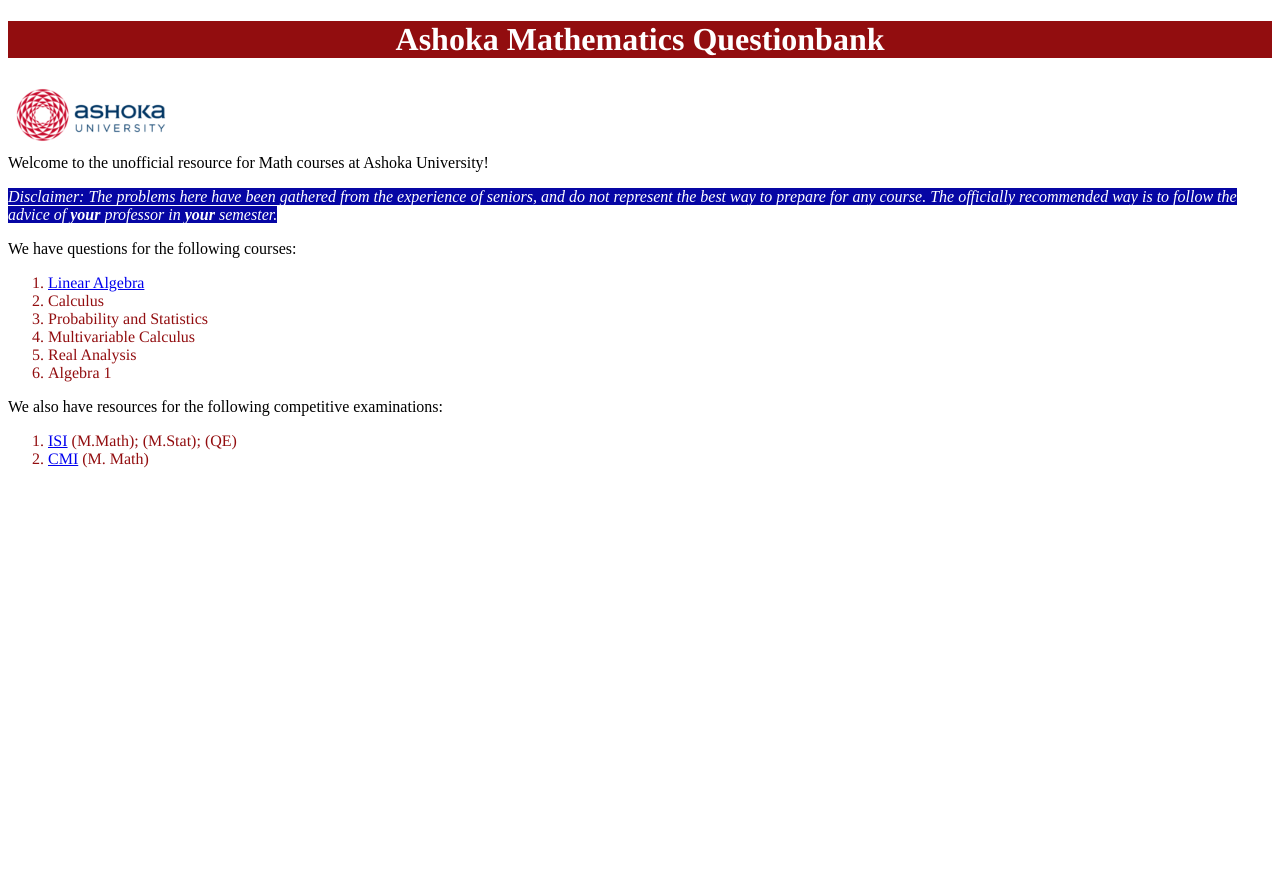
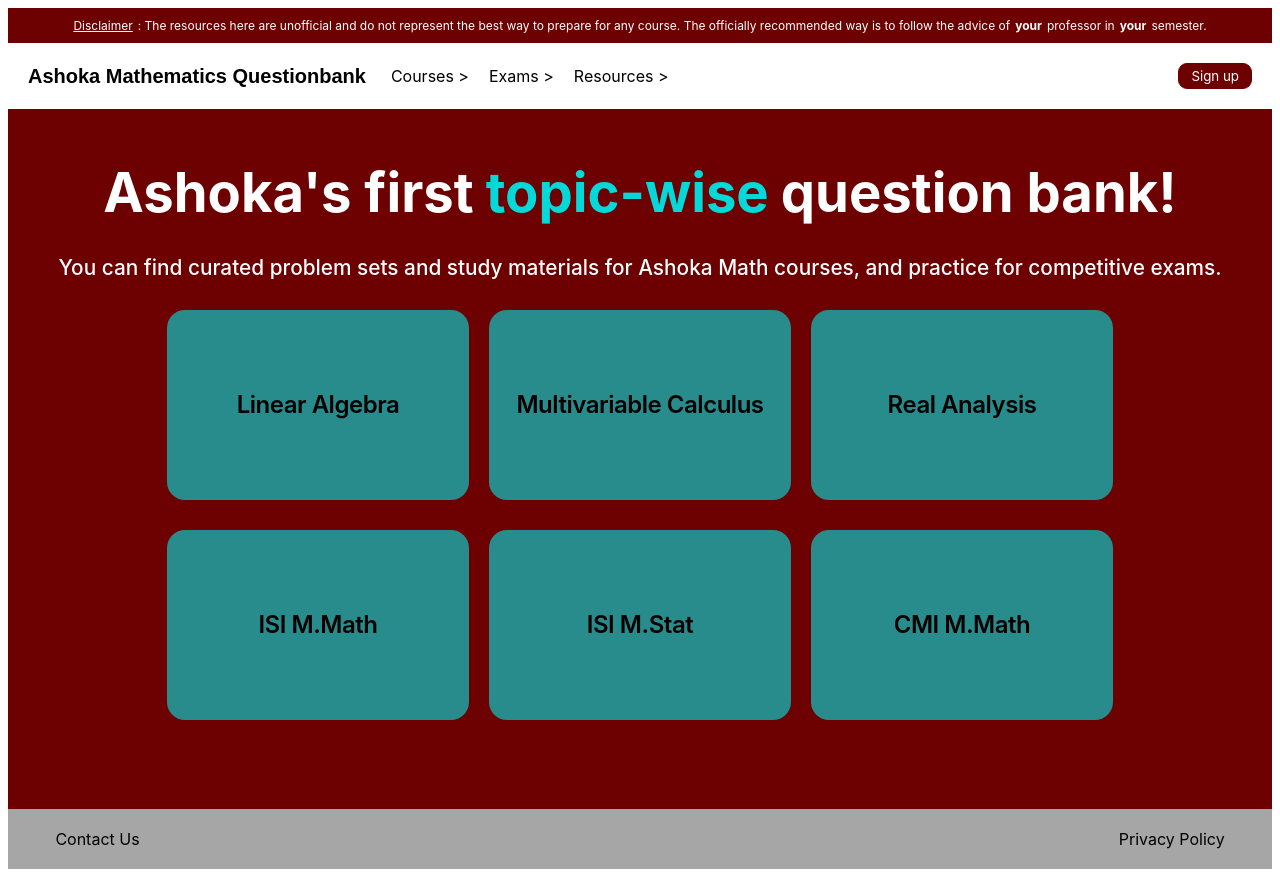
Before and after one commit to sudo-daemon/ashokamath, a plain HTML site: page index.html in a window 1280 px wide. Before the commit the page ends 800 px from the top, so only its background shows below. Drawn offline with Linux system fonts and the light colour scheme.

Commit message:
Version 0.1 of index

```diff
--- a/index.html
+++ b/index.html
@@ -3,31 +3,41 @@
 <head>
     <meta charset="UTF-8">
     <meta name="viewport" content="width=device-width, initial-scale=1.0">
-    <title>Ashoka Math Questionbank</title>
+    <title>Ashoka Mathematics Questionbank</title>
     <link rel="stylesheet" href="styles.css">
 </head>
 <body>
-    <h1 class="heading original"> Ashoka Mathematics Questionbank</h1>
-    <div><img src="./imgs/au_logo.png" alt="Ashoka University logo" height="70" class="aulogo"></div>
+    <div class="disclaimer"><u>Disclaimer</u>: The resources here are unofficial and do not represent the best way to prepare for any course. The officially recommended way is to follow the advice of <b>your</b> professor in <b>your</b> semester.</div>
+    <div class="navigator-bar">
+        <div class="left-stuff">
+            <div class="title">Ashoka Mathematics Questionbank</div>
+            <div class="left-links">
+                <a class="courses" href="#">Courses ></a>
+                <a class="exams" href="#">Exams ></a>
+                <a class="resources" href="#">Resources ></a>
+            </div>
+        </div>
+        <button class="signup">Sign up</button>
+    </div>
+    <div class="cards">
+        <div class="emptyspace"></div>
+        <div class="announcer">Ashoka's first <span style=""> topic-wise </span> question bank!</div>
+        <div class="subtitle">You can find curated problem sets and study materials for Ashoka Math courses, and practice for competitive exams.</div>
+        <div class="actualcardsone">
+            <a class="card one" href="#">Linear Algebra</a>
+            <a class="card two" href="#">Multivariable Calculus</a>
+            <a class="card three" href="#">Real Analysis</a>
+        </div>
+        <div class="actualcardstwo">
+            <a class="card four" href="#">ISI M.Math</a>
+            <a class="card five" href="#">ISI M.Stat</a>
+            <a class="card six" href="#">CMI M.Math</a>
+        </div>
+    </div>
+    <div class="footer">
+        <a class="leftfoot">Contact Us</a>
+        <a class="rightfoot">Privacy Policy</a>
+    </div>
 
-    Welcome to the unofficial resource for Math courses at Ashoka University!
-
-    <p><i class="disclaimer">Disclaimer: The problems here have been gathered from the experience of seniors, and do not represent the best way to prepare for any course. The officially recommended way is to follow the advice of <b>your</b> professor in <b>your</b> semester.</i></p>
-
-    <p>We have questions for the following courses:</p>
-    <ol class="heading courses">
-        <li><a href="./pages/linalg.html">Linear Algebra</a></li>
-        <li>Calculus</li>
-        <li>Probability and Statistics</li>
-        <li>Multivariable Calculus</li>
-        <li>Real Analysis</li>
-        <li>Algebra 1</li>
-    </ol>
-
-    <p>We also have resources for the following competitive examinations:</p>
-    <ol class="heading exams">
-        <li><a href="https://www.isical.ac.in/" target="_blank">ISI</a> (M.Math); (M.Stat); (QE)</li>
-        <li><a href="https://www.cmi.ac.in/" target="_blank">CMI</a> (M. Math)</li>
-    </ol>
 </body>
 </html>
--- a/styles.css
+++ b/styles.css
@@ -1,20 +1,168 @@
-.heading{
-    color:hsl(359,83.4%,31.2%);
-    font-family: Copperplate, Times, serif;
+* {
+    font-family:'__Inter_1f204e','__Inter_Fallback_1f204e',-apple-system,BlinkMacSystemFont,"Segoe UI","Helvetica Neue",Arial,sans-serif,"Apple Color Emoji","Segoe UI Emoji","Segoe UI Symbol";
+    /* border: 1px solid red; */
 }
 
-.heading.original {
-    color: white;
-    background-color:hsl(359,83.4%,31.2%);
-    text-align: center;
-    /* animation: rainbow 10s linear infinite; */
+html {
+    -webkit-font-smoothing: antialiased;
+}
+
+
+body {
+    display: flex;
+    flex-direction: column;
 }
 
 .disclaimer {
+    background-color: rgb(109, 1, 1);
+    font-size: 12px;
+    padding:10px;
+    margin: 0px;
     color: white;
-    background-color: rgb(6, 6, 164);
+    display: flex;
+    justify-content: center;
+    gap:5px;
 }
 
-.aulogo {
-    align-self: center;
+.navigator-bar {
+    display:flex;
+    background-color: white;
+    font-size: 16px;
+    padding: 20px;
+    align-items: center;
 }
+
+.navigator-bar .title {
+    display: flex;
+    flex-direction: column;
+    justify-content: center;
+    font-weight: bold;
+    font-family: Copperplate, sans-serif;
+    font-size: 20px;
+    align-items: center;
+}
+
+button {
+    cursor: pointer;
+    padding: 4px 12px;
+    border-radius: 9px;
+  }
+
+a {
+    text-decoration: none;
+    color: inherit;
+}
+
+a:hover {
+    cursor: pointer;
+    color: rgb(109, 1, 1);
+  }
+
+button.signup {
+    background: rgb(109, 1, 1);
+    border: 1px solid rgb(109, 1, 1);
+    color: white;
+  }
+
+.left-stuff {
+    display: flex;
+    justify-content: start;
+    flex:1;
+    gap:25px;
+}
+
+.left-links {
+    display:flex;
+    justify-content: start;
+    gap:20px;
+    align-items: center;
+}
+
+.cards {
+    background-color: rgb(109, 1, 1);
+    height:700px;
+    width: 100%;
+    display: flex;
+    flex-direction: column;
+    gap:30px;
+    align-items: center;
+}
+
+.emptyspace {
+    height: 10%;
+    max-height: 20px;
+}
+
+.announcer {
+    font-family: '__moderat_30f453','__moderat_Fallback_30f453',-apple-system,BlinkMacSystemFont,"Segoe UI","Helvetica Neue",Arial,sans-serif,"Apple Color Emoji","Segoe UI Emoji","Segoe UI Symbol";
+    font-size: 3.4rem;
+    font-weight: 700;
+    color: white;
+    display: flex;
+    justify-content: center;
+    align-items: center;
+    gap:12px;
+}
+
+.subtitle {
+    font-size: 1.3rem;
+    font-weight: 500;
+    color: white;
+    display: flex;
+    justify-content: center;
+    align-items: center;
+    gap:12px;
+}
+
+span {
+    color:#05d8d8;
+}
+
+.actualcardsone,
+.actualcardstwo {
+    display: flex;
+    gap:20px;
+}
+
+.card {
+    width:302px;
+    height:190px;
+    background-color:#05d8d8a5;
+    border-radius: 18px;
+    display:flex;
+    justify-content: center;
+    align-items: center;
+    margin: 0;
+    letter-spacing: -0.02em;
+    font-family: '__moderat_30f453', '__moderat_Fallback_30f453', -apple-system, BlinkMacSystemFont, "Segoe UI", "Helvetica Neue", Arial, sans-serif, "Apple Color Emoji", "Segoe UI Emoji", "Segoe UI Symbol";
+    line-height: 1.2;
+    font-size: 1.5rem;
+    font-weight: 600;
+    color: #000;
+    z-index: 1;
+    text-align: center;
+}
+
+.footer {
+    display:flex;
+    background-color: rgb(167, 166, 166);
+    font-size: 16px;
+    padding: 20px;
+    align-items: center;
+    justify-content: center;
+    gap:80%;
+}
+
+.leftfooter {
+    display: flex;
+    justify-content: start;
+    margin-left: 0px;
+    flex:1;
+}
+
+.rightfooter {
+    display: flex;
+    justify-content: end;
+    margin-right: 0px;
+    flex:1;
+}
```
